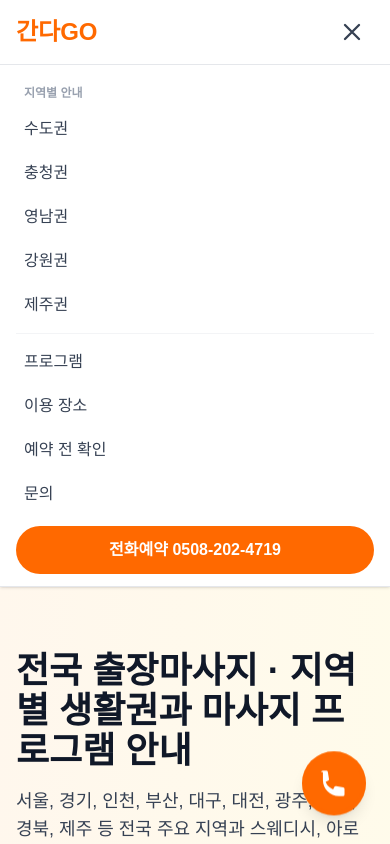
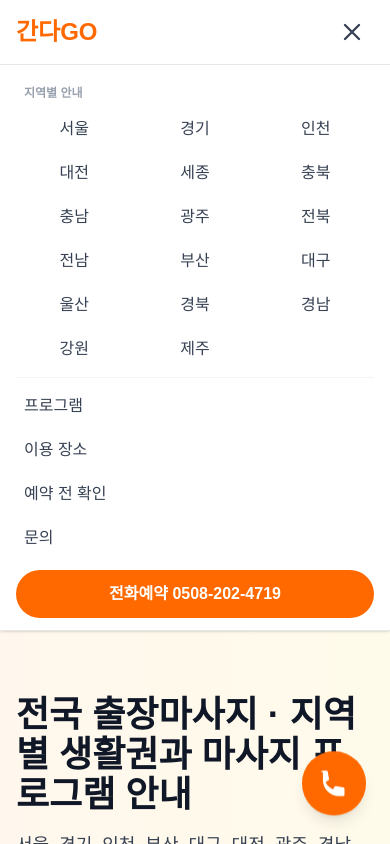
Before and after one commit to guhara1/comfortmassage, a Next.js app: page / in a window 390 px wide. Both pictures are taken after a click on the button 352 px from the left and 32 px from the top of the page. Shown: the top 844 px of the page. Built offline with nearby package versions, Linux system fonts and the light colour scheme.

Commit message:
헤더 지역 메뉴를 권역 대신 시·도(서울·경기·인천·부산 등 17개) 목록으로 변경, 데이터 기반 자동 동기화

```diff
--- a/components/Header.tsx
+++ b/components/Header.tsx
@@ -1,14 +1,12 @@
 'use client';
 
 import { useState } from 'react';
+import { regions } from '@/lib/regions';
 
-const REGIONS = [
-  { href: '/region/capital', label: '수도권' },
-  { href: '/region/chungcheong', label: '충청권' },
-  { href: '/region/yeongnam', label: '영남권' },
-  { href: '/region/gangwon', label: '강원권' },
-  { href: '/region/jeju', label: '제주권' },
-];
+// 시·도 단위 큰 지역 (서울, 경기, 인천, 부산 …) 을 데이터에서 자동 추출
+const CITIES = regions.flatMap((r) =>
+  r.cities.map((c) => ({ href: `/area/${c.slug}`, label: c.name }))
+);
 
 const NAV = [
   { href: '/program', label: '프로그램' },
@@ -58,14 +56,14 @@ export default function Header() {
                 </svg>
               </button>
               {regionOpen && (
-                <div className="absolute left-0 top-full w-40 bg-white border border-gray-200 rounded-lg shadow-lg py-2">
-                  {REGIONS.map((r) => (
+                <div className="absolute left-0 top-full w-[26rem] bg-white border border-gray-200 rounded-lg shadow-lg p-3 grid grid-cols-4 gap-1">
+                  {CITIES.map((c) => (
                     <a
-                      key={r.href}
-                      href={r.href}
-                      className="block px-4 py-2 text-gray-700 hover:bg-orange-50 hover:text-orange-500 transition"
+                      key={c.href}
+                      href={c.href}
+                      className="block px-2 py-2 text-center text-gray-700 hover:bg-orange-50 hover:text-orange-500 rounded transition"
                     >
-                      {r.label}
+                      {c.label}
                     </a>
                   ))}
                 </div>
@@ -129,16 +127,18 @@ export default function Header() {
             <p className="px-2 pt-2 pb-1 text-xs font-semibold text-gray-400 uppercase">
               지역별 안내
             </p>
-            {REGIONS.map((r) => (
-              <a
-                key={r.href}
-                href={r.href}
-                className="block px-2 py-2 text-gray-700 hover:text-orange-500 rounded transition"
-                onClick={() => setMobileOpen(false)}
-              >
-                {r.label}
-              </a>
-            ))}
+            <div className="grid grid-cols-3 gap-1">
+              {CITIES.map((c) => (
+                <a
+                  key={c.href}
+                  href={c.href}
+                  className="block px-2 py-2 text-center text-gray-700 hover:text-orange-500 rounded transition"
+                  onClick={() => setMobileOpen(false)}
+                >
+                  {c.label}
+                </a>
+              ))}
+            </div>
             <div className="border-t border-gray-100 my-2" />
             {NAV.map((item) => (
               <a
```
